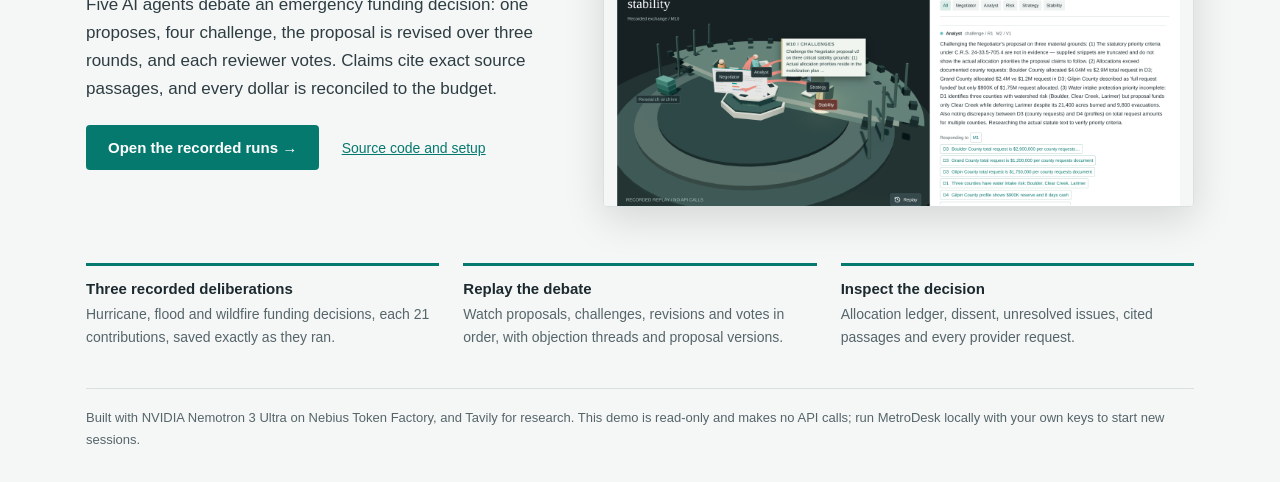
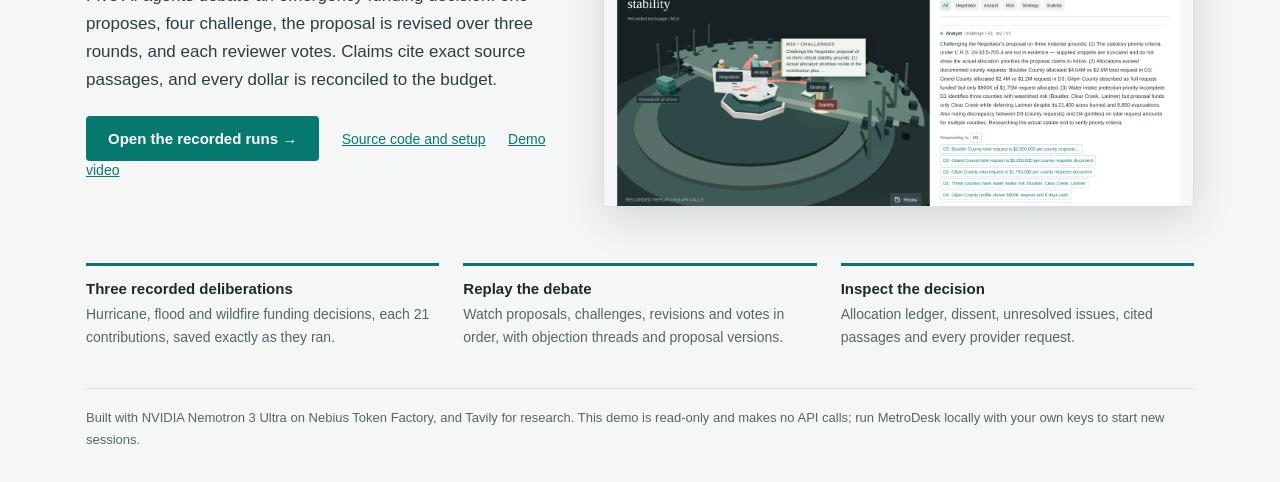
Before and after one commit to wpimedia1/MetroDesk, a website: page static/splash.html in a window 1280 px wide. Shown: the part 302-784 px from the top of the page. Drawn offline with Linux system fonts and the light colour scheme; files whose address does not match are found by name.

Commit message:
Demo video link on landing page and README

```diff
--- a/static/splash.html
+++ b/static/splash.html
@@ -29,6 +29,7 @@ h1{font:400 44px/1.12 Georgia,serif;margin:0 0 18px}
 <p class="lead">Five AI agents debate an emergency funding decision: one proposes, four challenge, the proposal is revised over three rounds, and each reviewer votes. Claims cite exact source passages, and every dollar is reconciled to the budget.</p>
 <a class="cta" href="app.html">Open the recorded runs &rarr;</a>
 <a class="secondary" href="https://github.com/wpimedia1/MetroDesk">Source code and setup</a>
+<a class="secondary" href="https://youtu.be/8oRJ1qgdlJE">Demo video</a>
 </div>
 <img class="shot" src="floor-replay.png" alt="MetroDesk Floor during a recorded replay: agents in the 3D theater beside their written contributions">
 </section>
```
Also changed, not shown: README.md.
